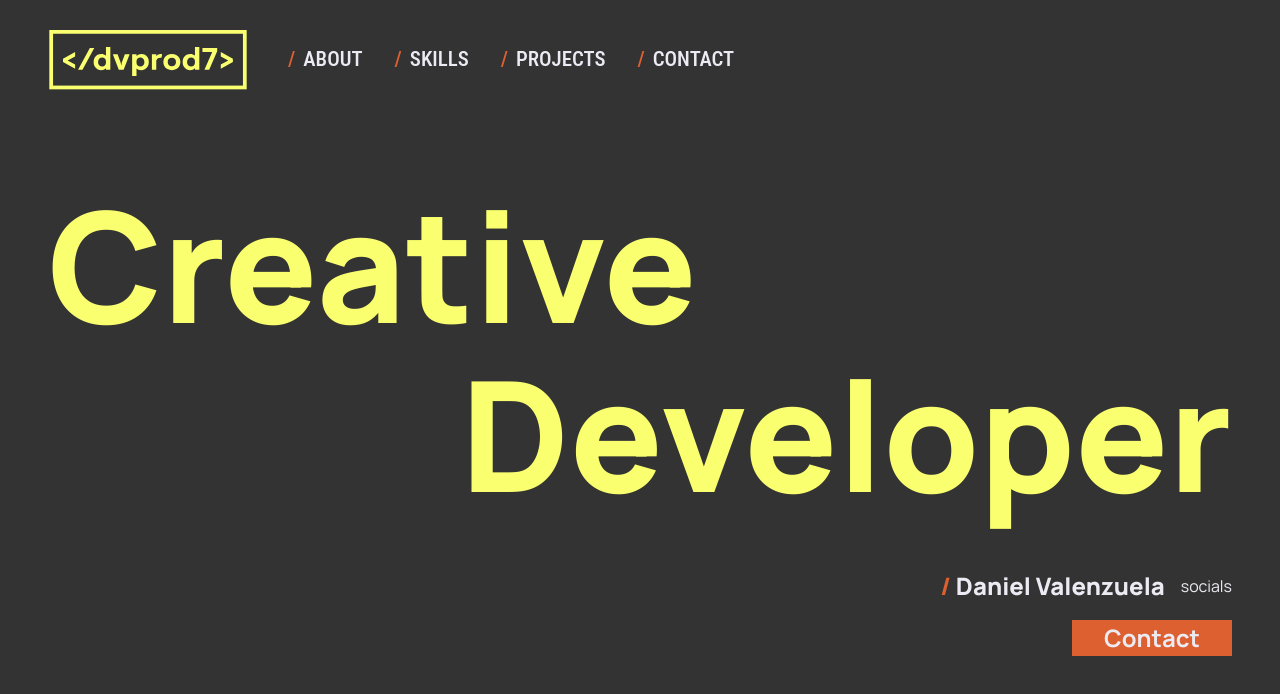
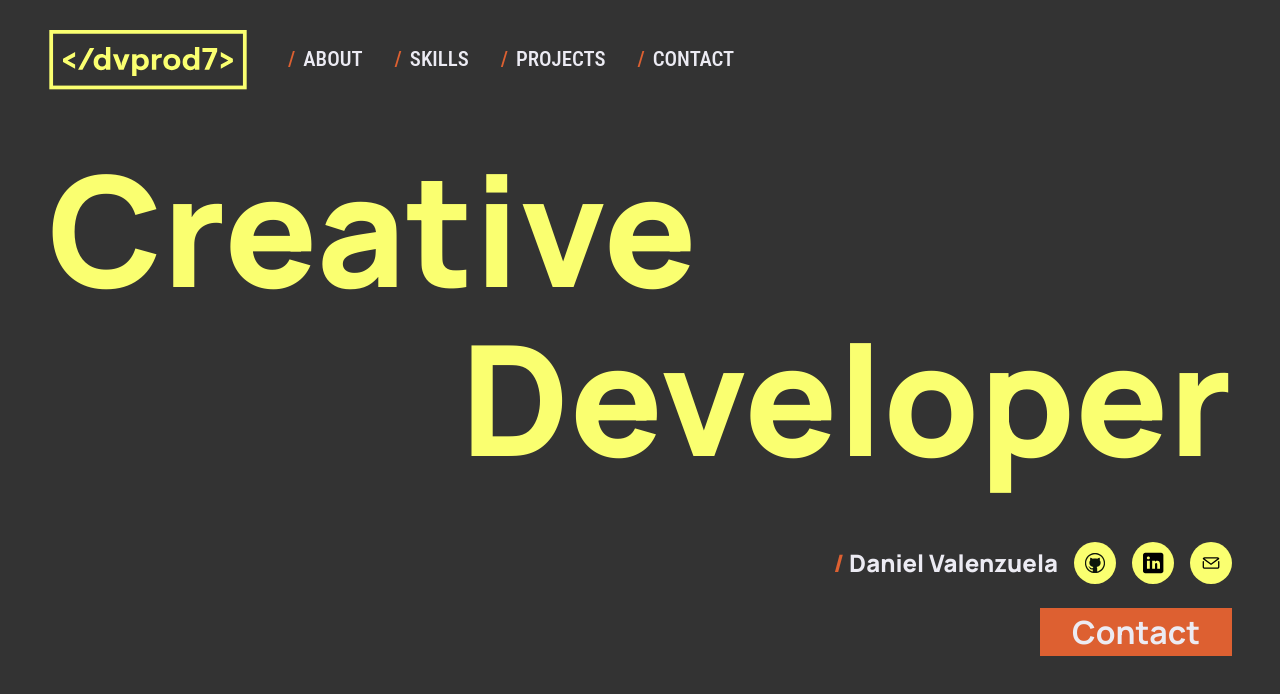
Before and after one commit to dvprod7/dvprod7, an Angular app: page / in a window 1280 px wide. Shown: the top 694 px of the page. Built offline with nearby package versions, Linux system fonts and the light colour scheme; a web font is replaced by a local one.

Commit message:
refactor: migrate socials list to Angular built-in @for control flow - extra css fixes

```diff
--- a/src/app/app.ts
+++ b/src/app/app.ts
@@ -1,6 +1,6 @@
 import { Component, signal } from '@angular/core';
-import { Navbar } from "./components/navbar/navbar";
-import { Hero } from "./components/hero/hero";
+import { Navbar } from './components/navbar/navbar';
+import { Hero } from './components/hero/hero';
 /* import { RouterOutlet } from '@angular/router'; */
 
 @Component({
@@ -8,7 +8,7 @@ import { Hero } from "./components/hero/hero";
   /* imports: [RouterOutlet], */
   templateUrl: './app.html',
   styleUrl: './app.scss',
-  imports: [Navbar, Hero]
+  imports: [Navbar, Hero],
 })
 export class App {
   protected readonly title = signal('dvprod7-app');
--- a/src/app/components/hero/hero.html
+++ b/src/app/components/hero/hero.html
@@ -9,9 +9,9 @@
     <div class="hero__cta-container">
       <div class="hero__socials">
         <h2><span>/</span> Daniel Valenzuela</h2>
-        <div>socials</div>
+        <div><app-socials></app-socials></div>
       </div>
-      <a href="#" class="btn btn--medium btn--primary">Contact</a>
+      <a href="#" class="btn btn--large btn--primary">Contact</a>
     </div>
   </div>
 </section>
--- a/src/app/components/hero/hero.scss
+++ b/src/app/components/hero/hero.scss
@@ -4,7 +4,7 @@
   &__title-container {
     h1 {
       color: $Icterine;
-      padding-top: 5%;
+      padding-top: 2%;
       span {
         display: block;
         font-size: clamp(3rem, 12vw, 13.75rem);
--- a/src/app/components/hero/hero.ts
+++ b/src/app/components/hero/hero.ts
@@ -1,8 +1,9 @@
 import { Component } from '@angular/core';
+import { Socials } from '../socials/socials';
 
 @Component({
   selector: 'app-hero',
-  imports: [],
+  imports: [Socials],
   templateUrl: './hero.html',
   styleUrl: './hero.scss',
 })
--- a/src/app/components/navbar/navbar.scss
+++ b/src/app/components/navbar/navbar.scss
@@ -9,12 +9,9 @@
   &__inner {
     display: flex;
     flex-wrap: wrap;
-    width: min(100%, 1620px);
+    width: 100%;
+    padding-inline: clamp(10px, 8vw, $gutter-width * 2);
     align-items: center;
-
-    @media (max-width: 1620px) {
-      padding-inline: clamp(10px, 8vw, $gutter-width * 2);
-    }
 
     @media (max-width: 1080px) {
       justify-content: space-between;
--- /dev/null
+++ b/src/app/components/socials/socials.html
@@ -0,0 +1,11 @@
+<div class="social-links">
+  @for (link of socialLinks; track link.name) {
+  <a
+    [href]="link.url"
+    target="_blank"
+    class="icon"
+    [innerHTML]="link.icon"
+    aria-label="{{ link.name }}"
+  ></a>
+  }
+</div>
--- /dev/null
+++ b/src/app/components/socials/socials.scss
@@ -0,0 +1,19 @@
+@use 'variables' as *;
+
+.social-links {
+  display: flex;
+  gap: 1rem;
+  margin: 1.5rem 0;
+
+  .icon {
+    background-color: $Icterine;
+    border-radius: 100%;
+    padding: 10px;
+    line-height: 0;
+    transition: transform 0.5s cubic-bezier(0.68, -0.55, 0.27, 1.55);
+
+    &:hover {
+      transform: rotateY(360deg);
+    }
+  }
+}
--- /dev/null
+++ b/src/app/components/socials/socials.ts
@@ -0,0 +1,62 @@
+import { Component } from '@angular/core';
+import { DomSanitizer, SafeHtml } from '@angular/platform-browser';
+
+interface SocialLink {
+  name: string;
+  url: string;
+  icon: SafeHtml;
+}
+
+@Component({
+  selector: 'app-socials',
+  standalone: true,
+  templateUrl: './socials.html',
+  styleUrl: './socials.scss',
+})
+export class Socials {
+  socialLinks: SocialLink[];
+
+  constructor(private sanitizer: DomSanitizer) {
+    this.socialLinks = [
+      {
+        name: 'GitHub',
+        url: 'https://github.com/dvprod7/',
+        icon: this.sanitizer.bypassSecurityTrustHtml(`
+          <svg width="22" height="22" viewBox="0 0 22 21" fill="none" xmlns="http://www.w3.org/2000/svg">
+<g clip-path="url(#clip0_25_267)">
+<path fill-rule="evenodd" clip-rule="evenodd" d="M12.582 14.397C14.5484 14.1648 16.6398 13.4498 16.6398 10.0535C16.6398 9.08813 16.2998 8.30143 15.7462 7.69357C15.8355 7.4614 16.1212 6.58539 15.6384 5.37002C15.6384 5.37002 14.9234 5.13754 13.2434 6.26358C12.5284 6.06716 11.742 5.94182 11.0092 5.94182C10.2581 5.94182 9.47143 6.06716 8.77429 6.26358C7.0761 5.13754 6.36115 5.37002 6.36115 5.37002C5.87864 6.58539 6.16473 7.4614 6.25401 7.69357C5.69976 8.30139 5.36014 9.08813 5.36014 10.0535C5.36014 13.4498 7.45152 14.1648 9.41787 14.397C9.1678 14.6119 8.93535 15.0226 8.84603 15.5948C8.34535 15.8091 7.04039 16.2204 6.25401 14.8619C6.25401 14.8619 5.78908 14.0219 4.91334 13.9683C4.91334 13.9683 4.03732 13.9505 4.84187 14.5041C4.84187 14.5041 5.43156 14.7726 5.82507 15.7912C5.82507 15.7912 6.36115 17.4897 8.82786 16.9532V18.4725C8.82786 18.7053 8.6493 18.9732 8.2025 18.9018C4.69875 17.7397 2.17843 14.4148 2.17843 10.5181C2.17843 5.63795 6.1287 1.68771 11.0092 1.68771C15.8712 1.68771 19.8396 5.63799 19.8218 10.5181C19.8218 14.4148 17.3012 17.7218 13.7976 18.9018C13.3506 18.9911 13.172 18.7232 13.172 18.4725V16.024C13.172 15.2012 12.9035 14.6654 12.582 14.397ZM21.091 10.5363C21.091 4.95866 16.5683 0.436279 11.0092 0.436279C5.43156 0.436279 0.90918 4.95866 0.90918 10.5363C0.90918 16.0954 5.43156 20.6181 11.0092 20.6181C16.5683 20.6181 21.091 16.0954 21.091 10.5363Z" fill="#0D160B"/>
+</g>
+<defs>
+<clipPath id="clip0_25_267">
+<rect width="20.1818" height="20.1818" fill="white" transform="translate(0.90918 0.436279)"/>
+</clipPath>
+</defs>
+</svg>
+        `),
+      },
+      {
+        name: 'LinkedIn',
+        url: 'https://www.linkedin.com/in/dvprod7/',
+        icon: this.sanitizer.bypassSecurityTrustHtml(`
+          <svg width="22" height="22" viewBox="0 0 16 15" fill="none" xmlns="http://www.w3.org/2000/svg">
+<path d="M13.9012 0.127197H2.39005C1.48149 0.127197 0.745605 0.863086 0.745605 1.77164V13.2828C0.745605 14.1913 1.48149 14.9272 2.39005 14.9272H13.9012C14.8097 14.9272 15.5456 14.1913 15.5456 13.2828V1.77164C15.5456 0.863086 14.8097 0.127197 13.9012 0.127197ZM5.67894 11.6383H3.60447V5.88275H5.67894V11.6383ZM4.60512 4.82784C3.97118 4.82784 3.54774 4.40522 3.54774 3.84118C3.54774 3.27713 3.97036 2.85451 4.67501 2.85451C5.30894 2.85451 5.73238 3.27713 5.73238 3.84118C5.73238 4.40522 5.30976 4.82784 4.60512 4.82784ZM13.0789 11.6383H11.0711V8.49249C11.0711 7.62257 10.5358 7.42195 10.3352 7.42195C10.1346 7.42195 9.46527 7.55597 9.46527 8.49249C9.46527 8.62651 9.46527 11.6383 9.46527 11.6383H7.39081V5.88275H9.46527V6.68606C9.73249 6.2174 10.2678 5.88275 11.2717 5.88275C12.2756 5.88275 13.0789 6.68606 13.0789 8.49249V11.6383Z" fill="black"/>
+</svg>
+        `),
+      },
+      {
+        name: 'Email',
+        url: 'mailto:danieling2203@gmail.com',
+        icon: this.sanitizer.bypassSecurityTrustHtml(`
+          <svg width="22" height="22" viewBox="0 0 23 23" fill="none" xmlns="http://www.w3.org/2000/svg">
+<path d="M19.6 9.50903C19.4216 9.50903 19.2505 9.57991 19.1244 9.70607C18.9982 9.83223 18.9273 10.0033 18.9273 10.1818V15.5636C18.9273 15.742 18.8564 15.9131 18.7303 16.0393C18.6041 16.1654 18.433 16.2363 18.2546 16.2363H4.80004C4.62162 16.2363 4.45051 16.1654 4.32435 16.0393C4.19819 15.9131 4.12731 15.742 4.12731 15.5636V10.1818C4.12731 10.0033 4.05644 9.83223 3.93028 9.70607C3.80412 9.57991 3.63301 9.50903 3.45459 9.50903C3.27617 9.50903 3.10506 9.57991 2.9789 9.70607C2.85274 9.83223 2.78186 10.0033 2.78186 10.1818V15.5636C2.78233 16.0987 2.99527 16.6116 3.37386 16.9898C3.75198 17.3684 4.26497 17.5813 4.80004 17.5818H18.2546C18.7897 17.5813 19.3027 17.3684 19.6808 16.9898C20.0594 16.6116 20.2723 16.0987 20.2728 15.5636V10.1818C20.2728 10.0033 20.2019 9.83223 20.0757 9.70607C19.9496 9.57991 19.7785 9.50903 19.6 9.50903Z" fill="black"/>
+<path d="M11.1237 13.4108C11.2402 13.4982 11.3818 13.5454 11.5274 13.5454C11.6729 13.5454 11.8146 13.4982 11.931 13.4108L19.8759 7.45047C19.9999 7.35701 20.0877 7.22356 20.1244 7.07275C20.1612 6.92194 20.1447 6.76305 20.0777 6.62302C19.9775 6.41604 19.8434 6.2273 19.6808 6.06466C19.3027 5.68607 18.7897 5.47313 18.2546 5.47266H4.8001C4.26502 5.47313 3.75203 5.68607 3.37392 6.06466C3.21135 6.2273 3.07719 6.41604 2.97701 6.62302C2.91001 6.76305 2.89351 6.92194 2.93029 7.07275C2.96708 7.22356 3.05488 7.35701 3.17882 7.45047L11.1237 13.4108ZM4.8001 6.81811H18.2546C18.317 6.80828 18.3806 6.80828 18.443 6.81811L11.5274 12.0317L4.61173 6.81811C4.67414 6.80828 4.73769 6.80828 4.8001 6.81811Z" fill="black"/>
+</svg>
+        `),
+      },
+    ];
+  }
+
+  trackByName(index: number, link: SocialLink): string {
+    return link.name;
+  }
+}
```
Also changed, not shown: src/styles.scss (line endings or trailing spaces), 1 other file (tests, documents, lock files or other folders).
